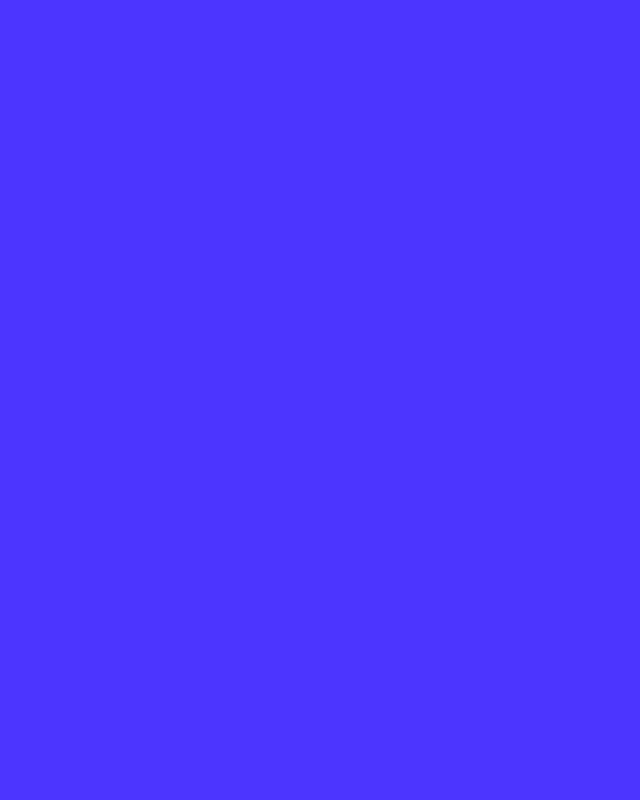
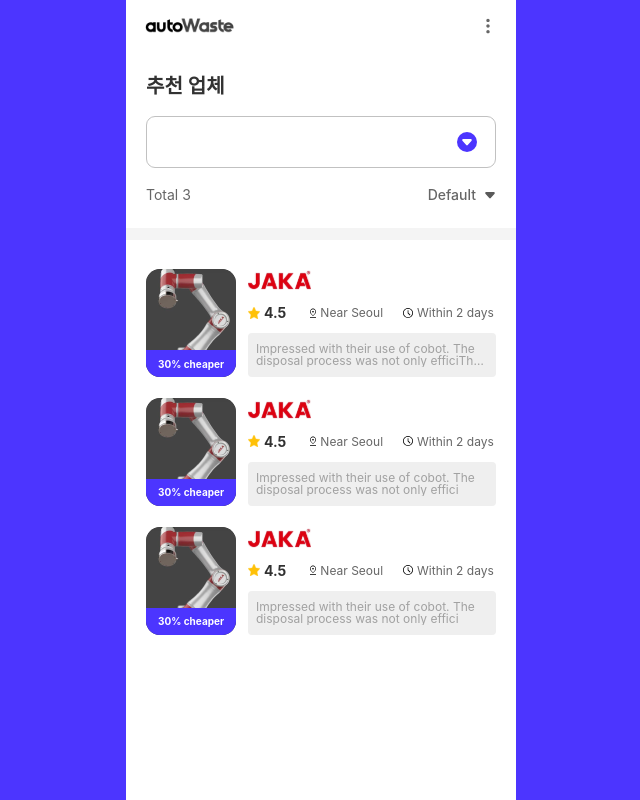
Before and after one commit to Junction-2023-9room/9room-frontend, a React (Vite) app: page /company in a window 1280 px wide. Before the commit this address had no page. Shown: the whole page, without its empty margins (319-959 px from the left). Built offline with nearby package versions, Linux system fonts and the light colour scheme.

Commit message:
feat: recommend company select view create

```diff
--- /dev/null
+++ b/src/pages/WasteCompanySelect/CompanyItem.tsx
@@ -0,0 +1,139 @@
+import styled from 'styled-components';
+
+import { Company } from '../../constants/company';
+
+const CompanyItem = (company: Company) => {
+  return (
+    <ItemContainer>
+      <ItemImageContainer>
+        <img src={company.img} alt={company.name} />
+        <div>{company.cheaper} cheaper</div>
+      </ItemImageContainer>
+      <div>
+        <ItemNameContainer>
+          <img src={company.nameImg} alt={company.name} />
+        </ItemNameContainer>
+        <CompanyInfoContainer>
+          <div>
+            <img src="/icons/star-1.svg" alt="star" />
+            <span>{company.rating}</span>
+          </div>
+          <div>
+            <img src="/icons/location.svg" alt="location" />
+            <span>{company.location}</span>
+          </div>
+          <div>
+            <img src="/icons/time.svg" alt="time" />
+            <span>{company.time}</span>
+          </div>
+        </CompanyInfoContainer>
+        <ItemDesc>
+          <div>{company.desc}</div>
+        </ItemDesc>
+      </div>
+    </ItemContainer>
+  );
+};
+
+export default CompanyItem;
+
+const ItemContainer = styled.div`
+  display: grid;
+  height: 108px;
+  grid-template-columns: 90px 1fr;
+  gap: 12px;
+  margin-bottom: 20.88px;
+
+  & > div {
+    display: flex;
+    flex-direction: column;
+    gap: 12px;
+    justify-content: space-between;
+  }
+`;
+
+const ItemImageContainer = styled.div`
+  width: 90px;
+  position: relative;
+  overflow: hidden;
+  border-radius: 14px;
+  background: #444;
+
+  & > div {
+    position: absolute;
+    width: 100%;
+    bottom: 0;
+
+    background: #4c35ff;
+    height: 26.842px;
+
+    display: flex;
+    justify-content: center;
+    align-items: center;
+
+    color: #fff;
+    font-size: 10px;
+    font-weight: 700;
+  }
+`;
+
+const ItemNameContainer = styled.div`
+  height: 23px;
+`;
+
+const CompanyInfoContainer = styled.section`
+  grid-template-columns: 1fr 1.5fr 1.5fr;
+  display: grid;
+
+  & > div {
+    display: flex;
+    color: #666;
+    font-size: 12px;
+    font-weight: 400;
+    gap: 4px;
+    align-items: center;
+
+    &:nth-child(1) {
+      color: #313131;
+      font-size: 14px;
+      font-weight: 700;
+      img {
+        height: 12px;
+      }
+    }
+
+    &:nth-child(2) {
+      img {
+        height: 10px;
+      }
+    }
+
+    &:nth-child(3) {
+      img {
+        height: 10px;
+      }
+    }
+  }
+`;
+
+const ItemDesc = styled.section`
+  border-radius: 4px;
+  background: #efefef;
+  padding: 10px 8px;
+
+  color: #a1a1a1;
+  font-size: 12px;
+  font-style: normal;
+  font-weight: 400;
+  line-height: 100%; /* 10.44px */
+
+  width: 100%;
+
+  & > div {
+    overflow: hidden;
+    text-overflow: ellipsis;
+    display: -webkit-box;
+    -webkit-line-clamp: 2;
+    -webkit-box-orient: vertical;
+  }
+`;
--- a/src/pages/WasteCompanySelect/index.tsx
+++ b/src/pages/WasteCompanySelect/index.tsx
@@ -1,13 +1,36 @@
+import { useLocation } from 'react-router-dom';
 import { styled } from 'styled-components';
 
 import TitleHeader from '../../components/Header/TitleHeader';
-import { Company, COMPANY_LIST } from '../../constants/company';
+import { COMPANY_LIST } from '../../constants/company';
+import CompanyItem from './CompanyItem';
 
 const Index = () => {
+  const location = useLocation();
+
+  const params = new URLSearchParams(location.search);
+  const wasteName = params.get('waste');
+
   return (
     <div>
       <TitleHeader />
+      <TopContainer>
+        <Heading>추천 업체</Heading>
+        <RecommendCompany>
+          <span>{wasteName}</span>
 
+          <img src="/icons/drop-arrow.svg" alt="drop-arrow" />
+        </RecommendCompany>
+
+        <TotalSection>
+          <span>Total {COMPANY_LIST.length}</span>
+          <div>
+            <span>Default</span>
+            <img src="/icons/down-arrow.svg" alt="down-arrow" />
+          </div>
+        </TotalSection>
+      </TopContainer>
+      <Divider />
       <List>
         {COMPANY_LIST.map((company) => (
           <CompanyItem key={company.name} {...company} />
@@ -23,136 +46,64 @@
   padding: 21px 20px;
 `;
 
-const CompanyItem = (company: Company) => {
-  return (
-    <ItemContainer>
-      <ItemImageContainer>
-        <img src={company.img} alt={company.name} />
-        <div>{company.cheaper} cheaper</div>
-      </ItemImageContainer>
-      <div>
-        <ItemNameContainer>
-          <img src={company.nameImg} alt={company.name} />
-        </ItemNameContainer>
-        <CompanyInfoContainer>
-          <div>
-            <img src="/icons/star-1.svg" alt="star" />
-            <span>{company.rating}</span>
-          </div>
-          <div>
-            <img src="/icons/location.svg" alt="location" />
-            <span>{company.location}</span>
-          </div>
-          <div>
-            <img src="/icons/time.svg" alt="time" />
-            <span>{company.time}</span>
-          </div>
-        </CompanyInfoContainer>
-        <ItemDesc>
-          <div>{company.desc}</div>
-        </ItemDesc>
-      </div>
-    </ItemContainer>
-  );
-};
+const TopContainer = styled.div`
+  padding: 0 20px;
+`;
 
-const ItemContainer = styled.div`
-  display: grid;
-  height: 108px;
-  grid-template-columns: 90px 1fr;
-  gap: 12px;
-  margin-bottom: 20.88px;
+const TotalSection = styled.div`
+  display: flex;
+  justify-content: space-between;
+  height: 52px;
+  align-items: center;
+
+  color: #666;
+  font-size: 14px;
+  font-weight: 400;
+
+  img {
+    width: 12px;
+    height: 7px;
+    position: relative;
+    top: 1px;
+  }
 
   & > div {
+    font-weight: 500;
+    align-items: center;
     display: flex;
-    flex-direction: column;
-    gap: 12px;
     justify-content: space-between;
+    gap: 8px;
   }
 `;
 
-const ItemImageContainer = styled.div`
-  width: 90px;
-  position: relative;
-  overflow: hidden;
-  border-radius: 14px;
-  background: #444;
-
-  & > div {
-    position: absolute;
-    width: 100%;
-    bottom: 0;
-
-    background: #4c35ff;
-    height: 26.842px;
-
-    display: flex;
-    justify-content: center;
-    align-items: center;
-
-    color: #fff;
-    font-size: 10px;
-    font-weight: 700;
-  }
+const Heading = styled.h1`
+  margin-top: 24px;
+  margin-bottom: 20px;
+  color: #323232;
+  font-family: Pretendard;
+  font-size: 20px;
+  font-style: normal;
+  font-weight: 700;
+  line-height: 100%; /* 20px */
 `;
 
-const ItemNameContainer = styled.div`
-  height: 23px;
+const RecommendCompany = styled.div`
+  border-radius: 9px;
+  border: 1px solid #c1c1c1;
+  background: #fff;
+  height: 52px;
+  padding: 0 18px;
+  line-height: 100%;
+
+  display: flex;
+  justify-content: space-between;
+  align-items: center;
 `;
 
-const CompanyInfoContainer = styled.section`
-  grid-template-columns: 1fr 1.5fr 1.5fr;
-  display: grid;
-
-  & > div {
-    display: flex;
-    color: #666;
-    font-size: 12px;
-    font-weight: 400;
-    gap: 4px;
-    align-items: center;
-
-    &:nth-child(1) {
-      color: #313131;
-      font-size: 14px;
-      font-weight: 700;
-      img {
-        height: 12px;
-      }
-    }
-
-    &:nth-child(2) {
-      img {
-        height: 10px;
-      }
-    }
-
-    &:nth-child(3) {
-      img {
-        height: 10px;
-      }
-    }
-  }
-`;
-
-const ItemDesc = styled.section`
-  border-radius: 4px;
-  background: #efefef;
-  padding: 10px 8px;
-
-  color: #a1a1a1;
-  font-size: 12px;
-  font-style: normal;
-  font-weight: 400;
-  line-height: 87%; /* 10.44px */
+const Divider = styled.hr`
+  background: #f4f4f4;
+  height: 12px;
+  border: none;
 
   width: 100%;
-
-  & > div {
-    overflow: hidden;
-    text-overflow: ellipsis;
-    display: -webkit-box;
-    -webkit-line-clamp: 2;
-    -webkit-box-orient: vertical;
-  }
 `;
--- a/src/router/Router.tsx
+++ b/src/router/Router.tsx
@@ -15,7 +15,7 @@
         <Route path={'/'} element={<Main />} />
         <Route path={'/waste'} element={<Waste />} />
         <Route path={'/waste/:name'} element={<WasteDescription />} />
-        <Route path={'/waste/:name/company'} element={<WasteCompanySelect />} />
+        <Route path={'/company'} element={<WasteCompanySelect />} />
         <Route path={'/company/:id'} element={<CompanyDetail />} />
         <Route path={'/process/:id'} element={<Process />} />
       </Route>
```
Also changed, not shown: public/icons/down-arrow.svg (added), public/icons/drop-arrow.svg (added).
